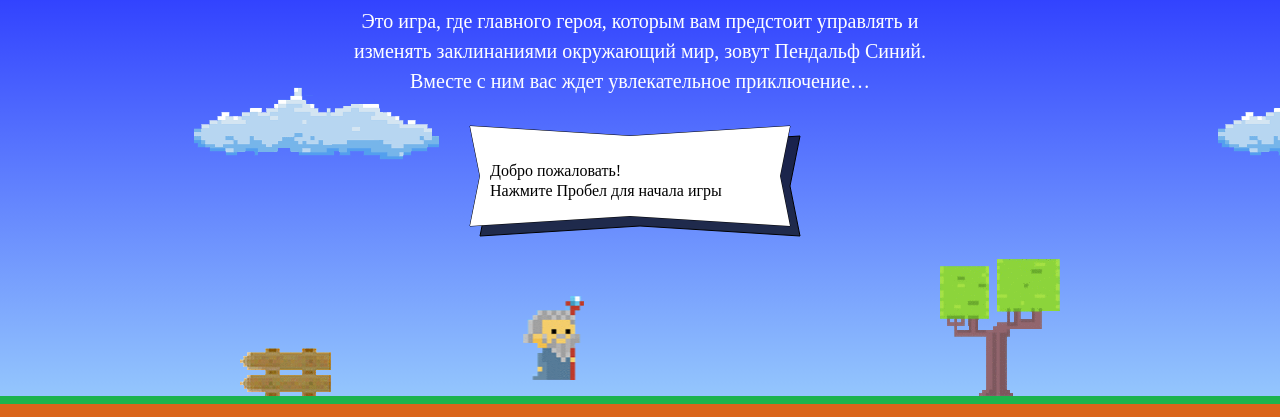
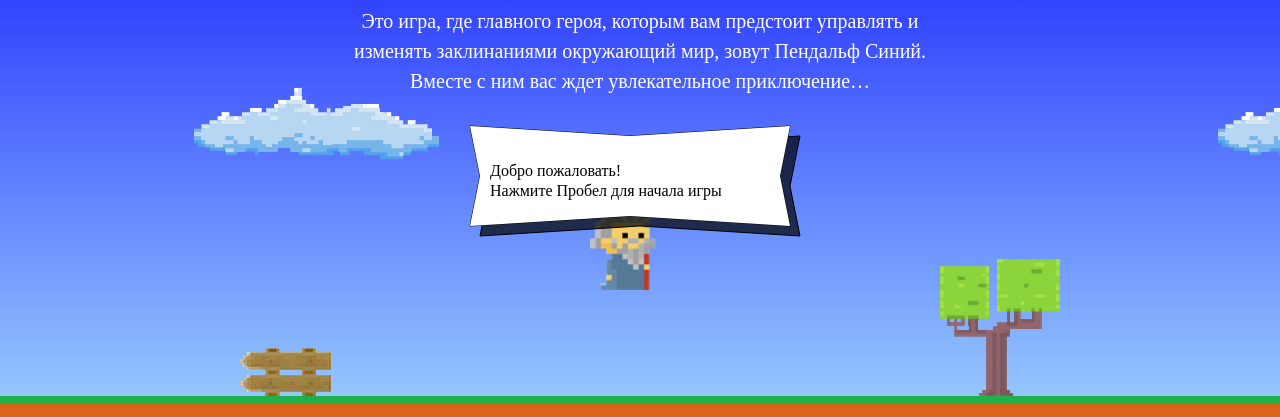
Before and after one commit to yuradun/822945-code-and-magick-19, a website: page index.html in a window 1280 px wide. Shown: the part 203-620 px from the top of the page. Drawn offline with Linux system fonts and the light colour scheme; a web font is replaced by a local one.

Commit message:
Изменил параметры мага и место его появления

```diff
--- a/index.html
+++ b/index.html
@@ -180,7 +180,23 @@
     <p class="setup-similar-label">Петр Петров</p>
   </div>
 </template>
-
+<script type="text/javascript">
+  var fireballSize = 22;
+  var getFireballSpeed = function(left){
+    return left ? 5 : 2;
+}
+  var wizardSpeed = 3;
+  var wizardWidth = 70;
+  var getWizardHeight = function(wizardHeight){
+    return wizardHeight = 1.337 * wizardWidth;
+}
+  var getWizardX = function(width){
+    return 300;
+}
+  var getWizardY = function(height){
+    return 100;
+}
+</script>
 <script src="js/game.js"></script>
 
 </body>
```
